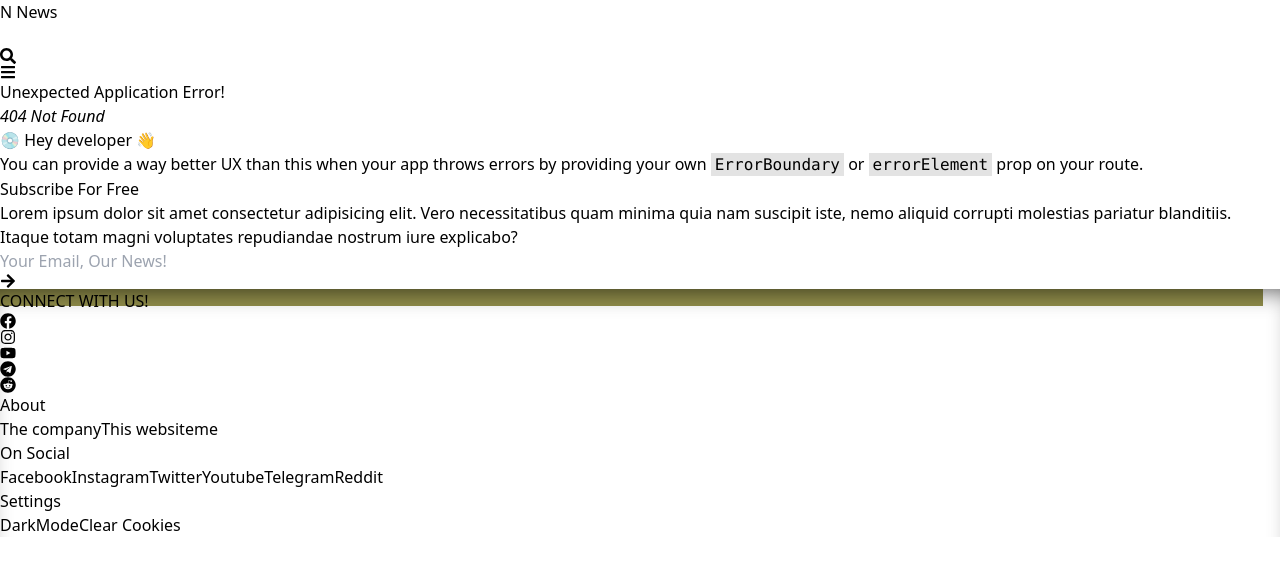
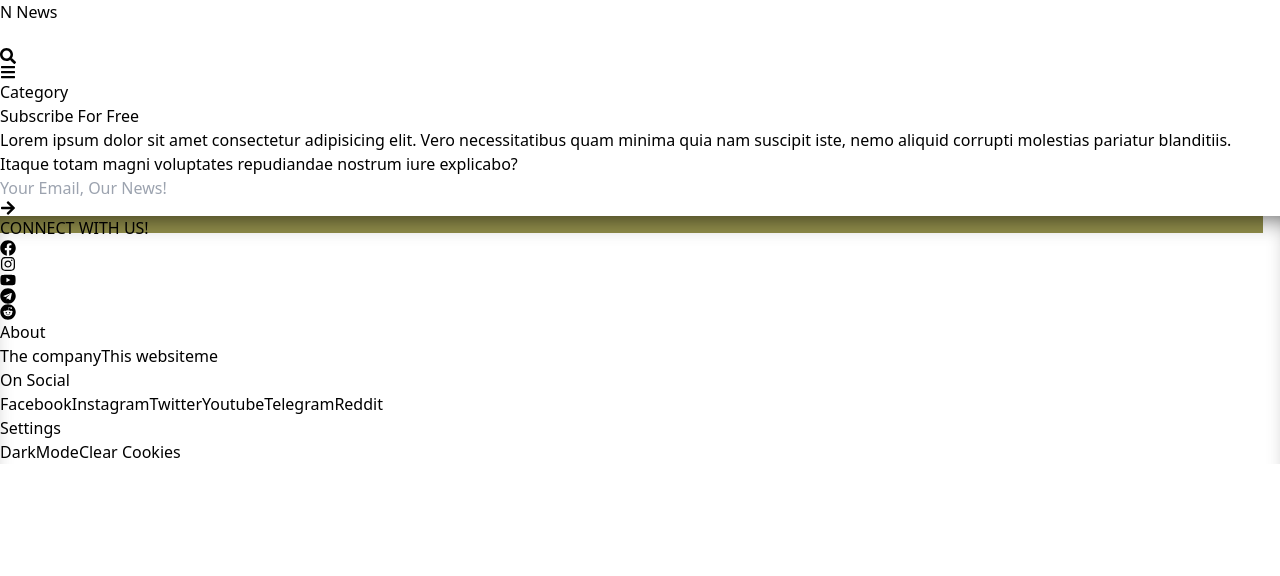
Before and after one commit to maung-alive/news-reader, a React (Vite) app: page /category/1 in a window 1280 px wide. Before the commit this address had no page. Shown: the top 576 px of the page. Built offline with nearby package versions, Linux system fonts and the light colour scheme.

Commit message:
add category page

```diff
--- a/src/Router.jsx
+++ b/src/Router.jsx
@@ -2,6 +2,7 @@ import React from 'react'
 import Home from "./pages/Home";
 import { RouterProvider, createBrowserRouter } from "react-router-dom";
 import News from './pages/News';
+import Category from './pages/Category';
 
 const router = createBrowserRouter([
     {
@@ -11,6 +12,10 @@ const router = createBrowserRouter([
     {
         path: "/news/:title",
         element: <News />
+    },
+    {
+        path: "/category/:name",
+        element: <Category />
     }
 ]);
 
--- /dev/null
+++ b/src/pages/Category.jsx
@@ -0,0 +1,7 @@
+import React from 'react'
+
+export default function Category() {
+  return (
+    <div>Category</div>
+  )
+}
--- a/src/pages/Home.jsx
+++ b/src/pages/Home.jsx
@@ -40,7 +40,6 @@ export default function Home() {
           }}
         />
       )}
-      <div className="h-[2000vh]"></div>
     </>
   )
 }
```
